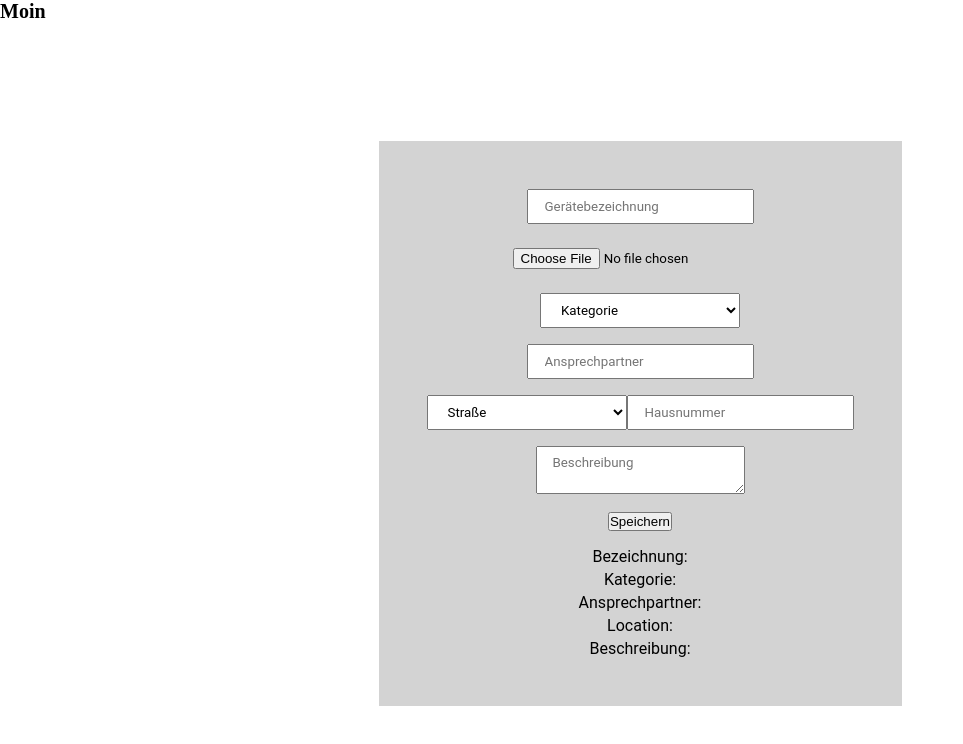
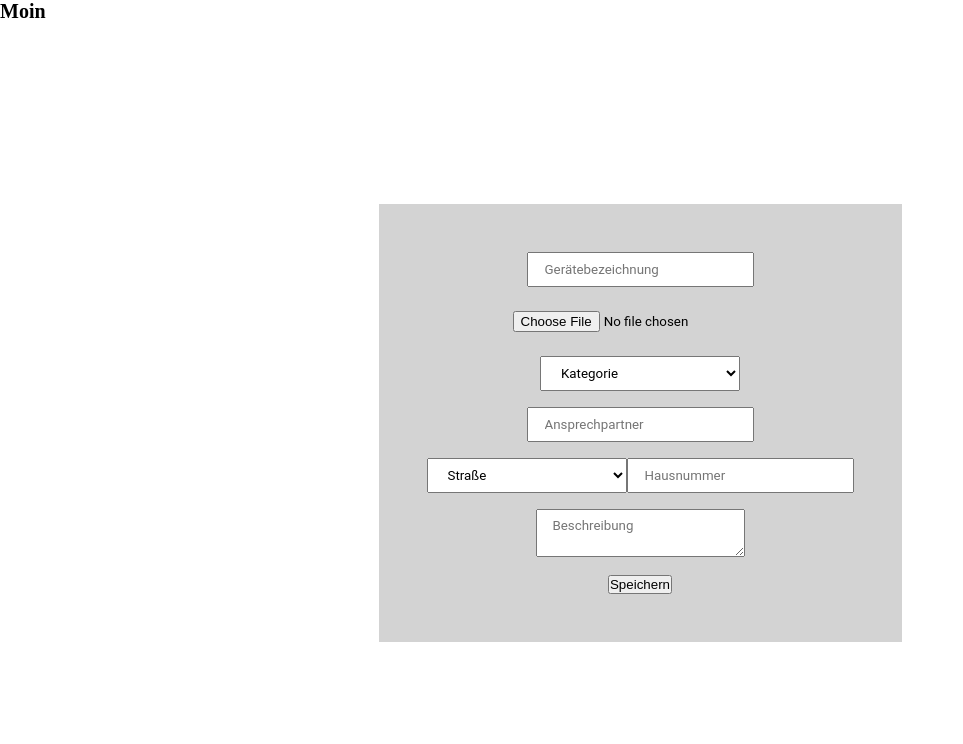
Before and after one commit to WeiMingTay/capstone-verleihApp, a React (Vite) app in the folder frontend/: page /werkzeuge/add in a window 1280 px wide. Shown: the top 744 px of the page, without its empty margins (0-963 px from the left). Built offline with nearby package versions, Linux system fonts and the light colour scheme.

Commit message:
image next to input TODO: Update the backend

```diff
--- a/frontend/src/pages/AddTool/AddTool.scss
+++ b/frontend/src/pages/AddTool/AddTool.scss
@@ -22,12 +22,16 @@
         padding: .5rem 1rem;
         accent-color: $accentColor;
       }
+      img {
+        width: 80%;
+      }
     }
 
     section {
+
       width: 100%;
       font-size: $fontSizeM;
-      display: flex;
+      display: none;
       flex-direction: column;
       align-items: center;
       gap: .25rem;
--- a/frontend/src/pages/AddTool/AddTool.tsx
+++ b/frontend/src/pages/AddTool/AddTool.tsx
@@ -40,6 +40,7 @@ console.log(tool)
 
     function resetForm() {
         setName("");
+        setImageFile(null);
         setStrasse("");
         setHausnummer("")
         setCategory("");
@@ -90,6 +91,7 @@ console.log(tool)
                 <label>
                     <input
                         type="file"
+
                         onChange={(event) => {
                             const selectedFile = event.target?.files ? event.target.files[0] : null;
                             setImageFile(selectedFile);
@@ -106,6 +108,7 @@ console.log(tool)
                             }
                         }}
                     />
+                    {imageFile && <img src={previewImage} alt={name}/>}
                 </label>
 
                 <label>
```
